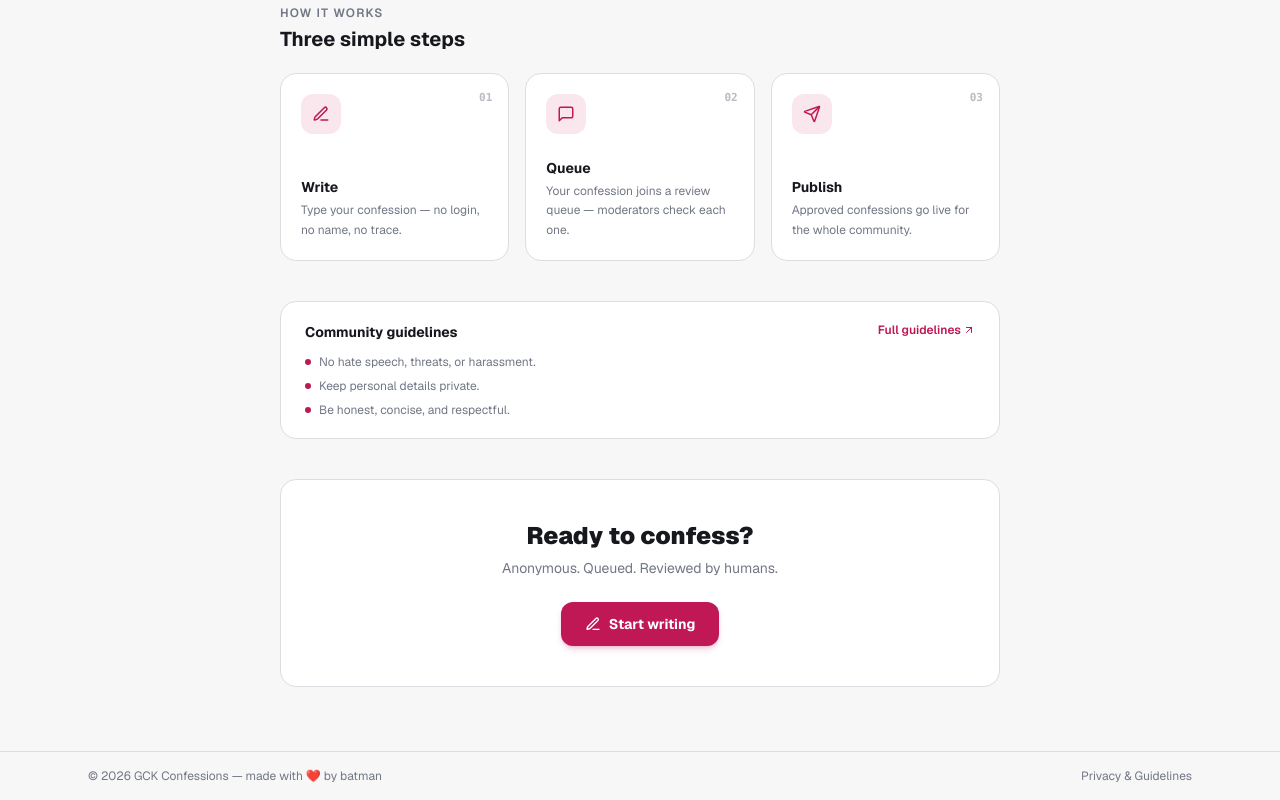
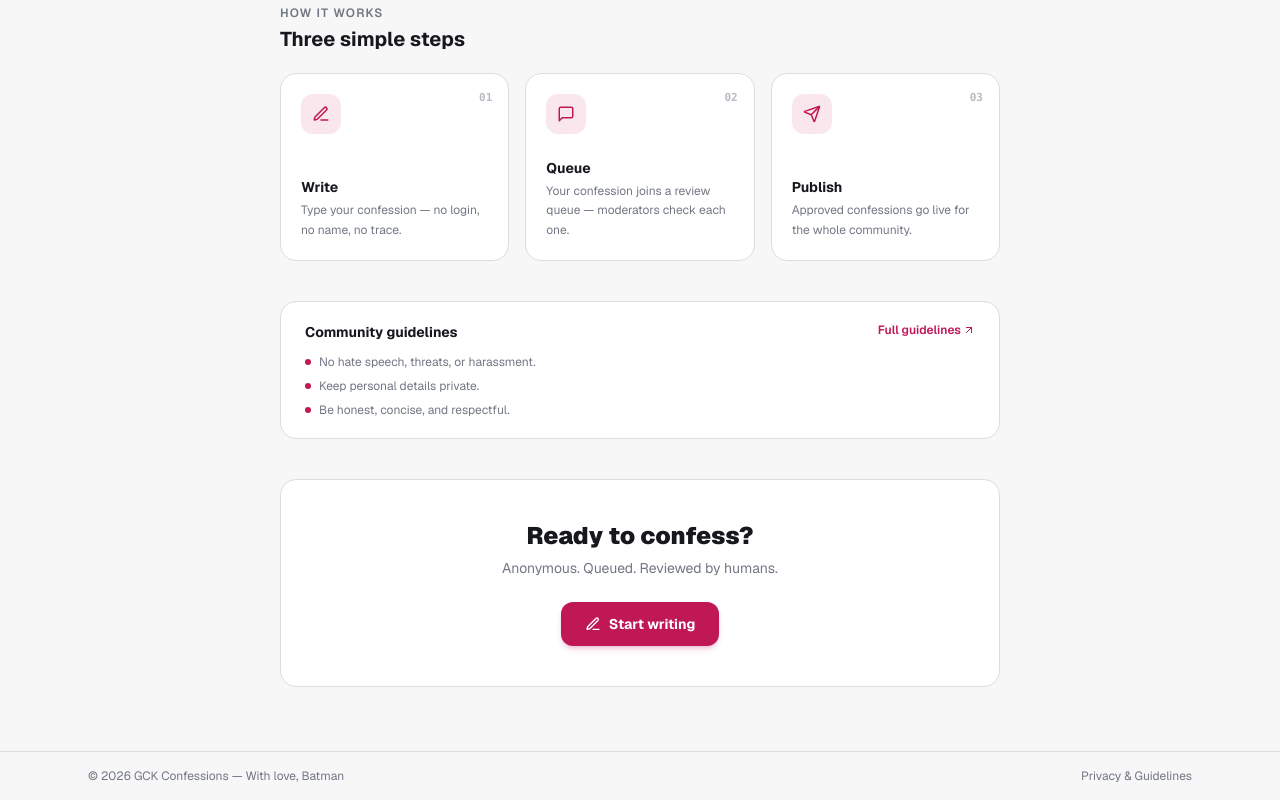
Before and after one commit to RexSixT9/gckconfessions, a Next.js app: page / in a window 1280 px wide. Shown: the part 979-1779 px from the top of the page. Built offline with nearby package versions, Linux system fonts and the light colour scheme.

Commit message:
feat: update footer copyright message for improved clarity and personalization

```diff
--- a/src/components/Footer.tsx
+++ b/src/components/Footer.tsx
@@ -12,7 +12,7 @@ const Footer = memo(function Footer() {
     <footer ref={ref} className="border-t border-[hsl(var(--border))] bg-[hsl(var(--background))]">
       <div className="mx-auto flex w-full max-w-6xl flex-col items-center gap-2 px-4 py-4 sm:flex-row sm:justify-between sm:gap-0 sm:px-6">
         <p className="text-center text-[11px] text-[hsl(var(--muted-foreground))] sm:text-left sm:text-xs">
-          © {new Date().getFullYear()} GCK Confessions — made with ❤️ by batman
+          © {new Date().getFullYear()} GCK Confessions — With love, Batman
         </p>
         <div className="flex gap-4 text-[11px] sm:text-xs">
           <Link href="/guidelines" className="text-[hsl(var(--muted-foreground))] transition hover:text-[hsl(var(--accent))]">Privacy &amp; Guidelines</Link>
```
